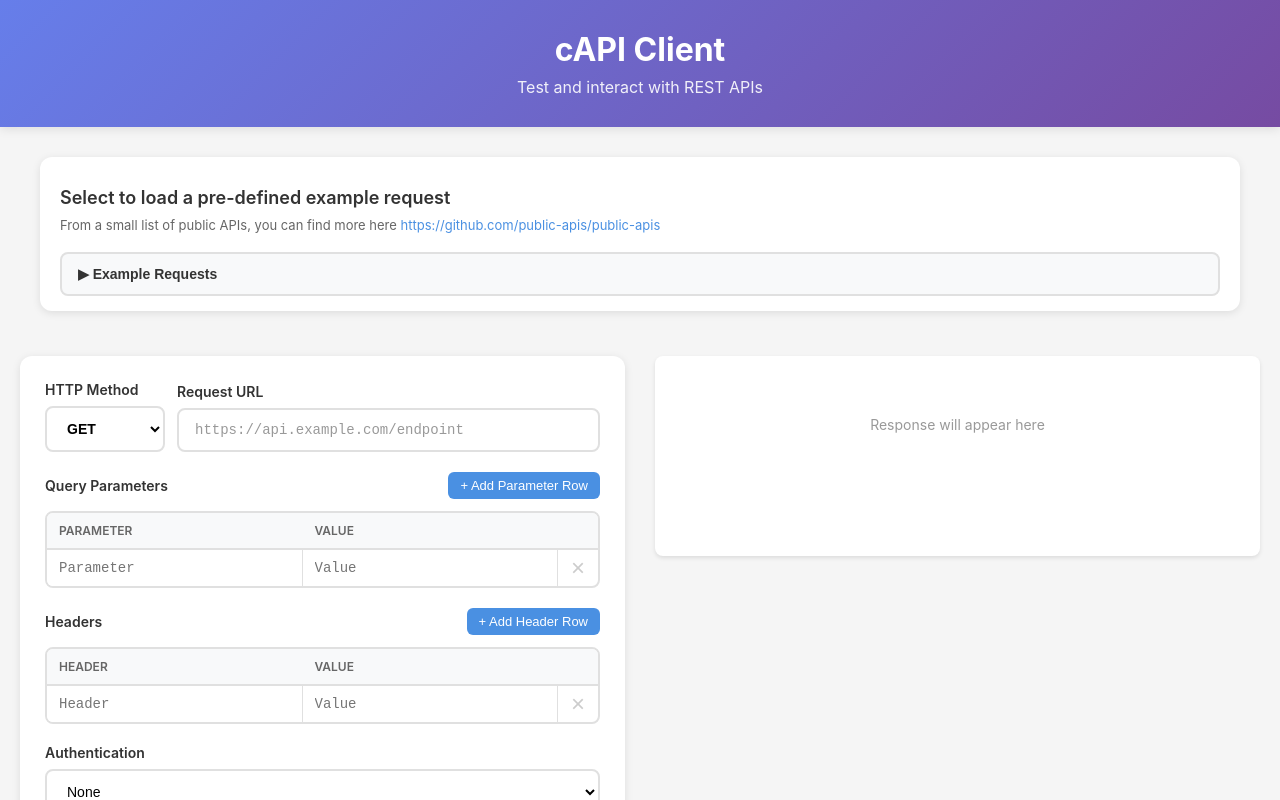
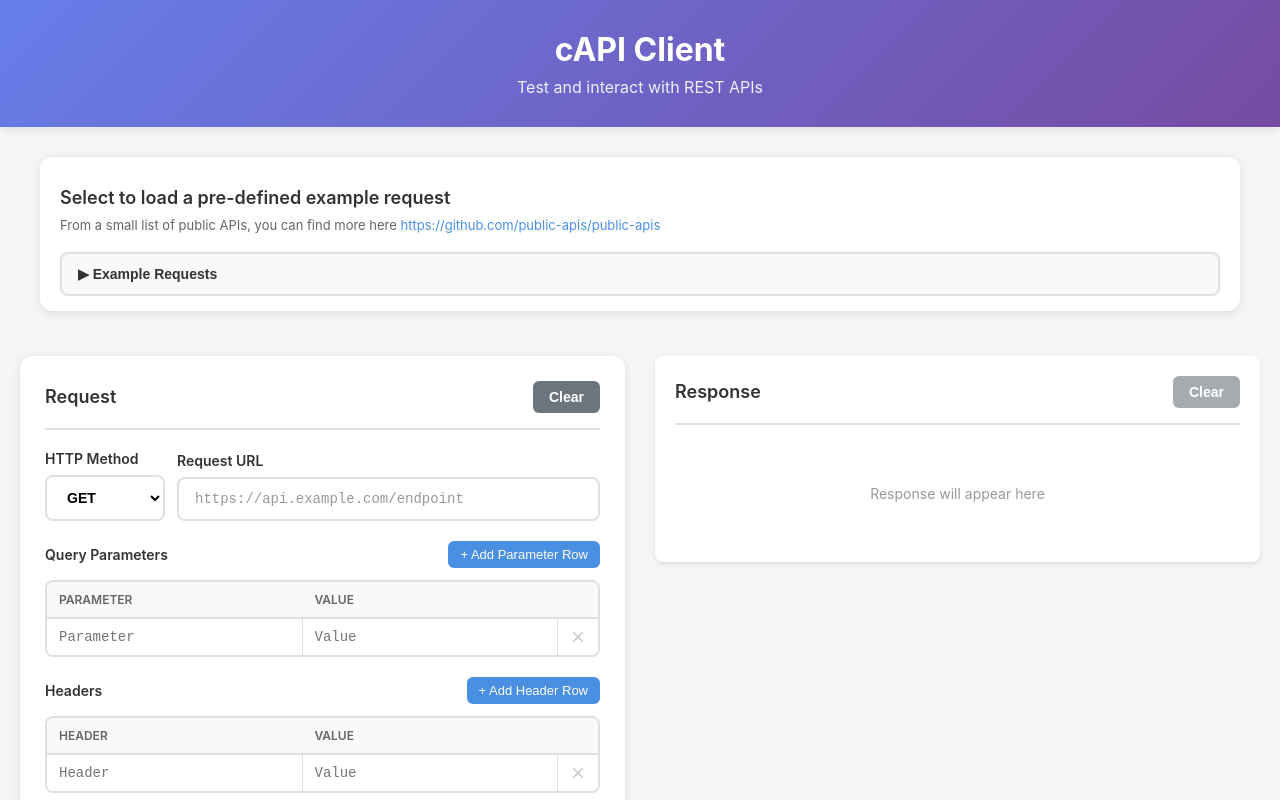
Before and after one commit to dsurdaneta/capi-client, a React (Create React App) app: page / in a window 1280 px wide. Shown: the top 800 px of the page. Built offline with nearby package versions, Linux system fonts and the light colour scheme.

Commit message:
add clear buttons

```diff
--- a/src/App.css
+++ b/src/App.css
@@ -56,6 +56,22 @@
   box-shadow: 0 2px 8px rgba(0, 0, 0, 0.1);
 }
 
+.request-header {
+  display: flex;
+  justify-content: space-between;
+  align-items: center;
+  margin-bottom: 20px;
+  padding-bottom: 15px;
+  border-bottom: 2px solid #e0e0e0;
+}
+
+.request-title {
+  margin: 0;
+  font-size: 18px;
+  font-weight: 600;
+  color: #333;
+}
+
 .method-url-container {
   display: flex;
   gap: 12px;
@@ -64,7 +80,6 @@
 }
 
 .send-button {
-  width: 100%;
   padding: 14px 24px;
   background: linear-gradient(135deg, #667eea 0%, #764ba2 100%);
   color: white;
@@ -74,7 +89,6 @@
   font-weight: 600;
   cursor: pointer;
   transition: transform 0.2s, box-shadow 0.2s;
-  margin-top: 10px;
 }
 
 .send-button:hover:not(:disabled) {
@@ -91,6 +105,37 @@
   cursor: not-allowed;
 }
 
+.clear-button {
+  padding: 8px 16px;
+  background-color: #6c757d;
+  color: white;
+  border: none;
+  border-radius: 6px;
+  font-size: 14px;
+  font-weight: 600;
+  cursor: pointer;
+  transition: background-color 0.2s, transform 0.2s;
+}
+
+.clear-button:hover:not(:disabled) {
+  background-color: #5a6268;
+  transform: translateY(-1px);
+}
+
+.clear-button:active:not(:disabled) {
+  transform: translateY(0);
+}
+
+.clear-button:disabled {
+  opacity: 0.6;
+  cursor: not-allowed;
+}
+
+.send-button {
+  width: 100%;
+  margin-top: 10px;
+}
+
 @media (max-width: 1024px) {
   .app-container {
     grid-template-columns: 1fr;
--- a/src/App.tsx
+++ b/src/App.tsx
@@ -107,6 +107,20 @@ const App: React.FC = () => {
     }
   };
 
+  const handleClearRequest = (): void => {
+    setUrl('');
+    setMethod('GET');
+    setParams({});
+    setHeaders({});
+    setAuth(null);
+    setBody(null);
+    setBodyType(BODY_TYPES.NONE);
+  };
+
+  const handleClearResponse = (): void => {
+    setResponse(null);
+  };
+
   const handleSendRequest = async (): Promise<void> => {
     if (!url.trim()) {
       alert('Please enter a URL');
@@ -165,6 +179,12 @@ const App: React.FC = () => {
       <div className="app-container">
         <div className="app-left-panel">
           <div className="request-panel">
+            <div className="request-header">
+              <h2 className="request-title">Request</h2>
+              <button className="clear-button" onClick={handleClearRequest} disabled={loading}>
+                Clear
+              </button>
+            </div>
             <div className="method-url-container">
               <MethodSelector method={method} onChange={setMethod} />
               <UrlInput url={url} onChange={setUrl} />
@@ -199,7 +219,7 @@ const App: React.FC = () => {
         </div>
 
         <div className="app-right-panel">
-          <ResponseView response={response} loading={loading} />
+          <ResponseView response={response} loading={loading} onClear={handleClearResponse} />
         </div>
       </div>
     </div>
--- a/src/components/ResponseView.css
+++ b/src/components/ResponseView.css
@@ -18,6 +18,22 @@
   margin-bottom: 20px;
   padding-bottom: 15px;
   border-bottom: 2px solid #e0e0e0;
+  display: flex;
+  justify-content: space-between;
+  align-items: center;
+}
+
+.response-header-left {
+  display: flex;
+  align-items: center;
+  gap: 16px;
+}
+
+.response-title {
+  margin: 0;
+  font-size: 18px;
+  font-weight: 600;
+  color: #333;
 }
 
 .response-status {
@@ -106,7 +122,7 @@
   border-radius: 6px;
   overflow-x: auto;
   overflow-y: auto;
-  max-height: 600px;
+  max-height: 400px;
   font-size: 13px;
   font-family: 'Courier New', monospace;
   line-height: 1.6;
@@ -114,3 +130,29 @@
   word-wrap: break-word;
   border: 1px solid #e0e0e0;
 }
+
+.clear-button {
+  padding: 8px 16px;
+  background-color: #6c757d;
+  color: white;
+  border: none;
+  border-radius: 6px;
+  font-size: 14px;
+  font-weight: 600;
+  cursor: pointer;
+  transition: background-color 0.2s, transform 0.2s;
+}
+
+.clear-button:hover:not(:disabled) {
+  background-color: #5a6268;
+  transform: translateY(-1px);
+}
+
+.clear-button:active:not(:disabled) {
+  transform: translateY(0);
+}
+
+.clear-button:disabled {
+  opacity: 0.6;
+  cursor: not-allowed;
+}
--- a/src/components/ResponseView.tsx
+++ b/src/components/ResponseView.tsx
@@ -5,12 +5,19 @@ import { ApiResponse } from '../types';
 interface ResponseViewProps {
   response: ApiResponse | null;
   loading: boolean;
+  onClear: () => void;
 }
 
-const ResponseView: React.FC<ResponseViewProps> = ({ response, loading }) => {
+const ResponseView: React.FC<ResponseViewProps> = ({ response, loading, onClear }) => {
   if (loading) {
     return (
       <div className="response-container">
+        <div className="response-header">
+          <h2 className="response-title">Response</h2>
+          <button className="clear-button" onClick={onClear} disabled>
+            Clear
+          </button>
+        </div>
         <div className="response-loading">Sending request...</div>
       </div>
     );
@@ -19,6 +26,12 @@ const ResponseView: React.FC<ResponseViewProps> = ({ response, loading }) => {
   if (!response) {
     return (
       <div className="response-container">
+        <div className="response-header">
+          <h2 className="response-title">Response</h2>
+          <button className="clear-button" onClick={onClear} disabled>
+            Clear
+          </button>
+        </div>
         <div className="response-placeholder">Response will appear here</div>
       </div>
     );
@@ -48,6 +61,8 @@ const ResponseView: React.FC<ResponseViewProps> = ({ response, loading }) => {
   return (
     <div className="response-container">
       <div className="response-header">
+        <div className="response-header-left">
+          <h2 className="response-title">Response</h2>
           <div className="response-status">
             <span className={`status-badge ${getStatusClass(response.status)}`}>
               {response.status} {response.statusText || ''}
@@ -56,6 +71,10 @@ const ResponseView: React.FC<ResponseViewProps> = ({ response, loading }) => {
               <span className="response-duration">{response.duration}ms</span>
             )}
           </div>
+        </div>
+        <button className="clear-button" onClick={onClear}>
+          Clear
+        </button>
       </div>
 
       {response.error ? (
```
Lines whose indentation alone changed are shown as unchanged.
